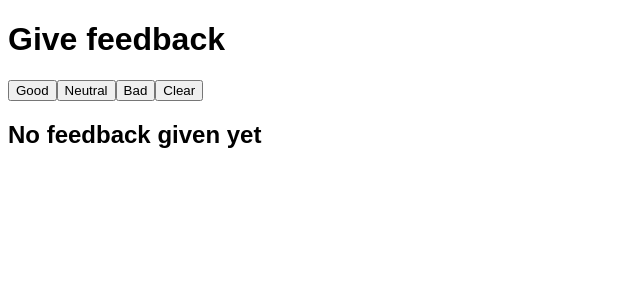
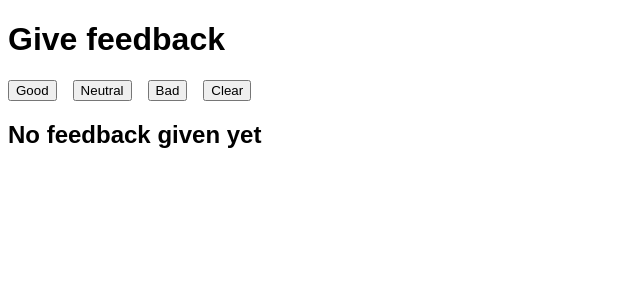
Before and after one commit to leo-oliv3r/FullStackOpen, a React (Vite) app in the folder part1/unicafe/: page / in a window 1280 px wide. Shown: the top 300 px of the page, without its empty margins (0-640 px from the left). Built offline with nearby package versions, Linux system fonts and the light colour scheme.

Commit message:
add some styling for practice styling jsx

```diff
--- a/part1/unicafe/src/App.jsx
+++ b/part1/unicafe/src/App.jsx
@@ -3,7 +3,15 @@
 import { useState } from "react";
 
 function Button({ onClick, children }) {
-    return <button onClick={onClick}>{children}</button>;
+    return (
+        <button
+            onClick={onClick}
+            style={{
+                cursor: "pointer",
+            }}>
+            {children}
+        </button>
+    );
 }
 
 function StatisticsLine({ data, children, isPercentage }) {
@@ -88,10 +96,16 @@ function App() {
     return (
         <div style={{ fontFamily: "sans-serif" }}>
             <h1>Give feedback</h1>
-            <Button onClick={() => setGood((good) => good + 1)}>Good</Button>
-            <Button onClick={() => setNeutral((neutral) => neutral + 1)}>Neutral</Button>
-            <Button onClick={() => setBad((bad) => bad + 1)}>Bad</Button>
-            <Button onClick={clearAll}>Clear</Button>
+            <div
+                style={{
+                    display: "flex",
+                    gap: "1rem",
+                }}>
+                <Button onClick={() => setGood((good) => good + 1)}>Good</Button>
+                <Button onClick={() => setNeutral((neutral) => neutral + 1)}>Neutral</Button>
+                <Button onClick={() => setBad((bad) => bad + 1)}>Bad</Button>
+                <Button onClick={clearAll}>Clear</Button>
+            </div>
 
             <Statistics good={good} neutral={neutral} bad={bad} />
         </div>
```
